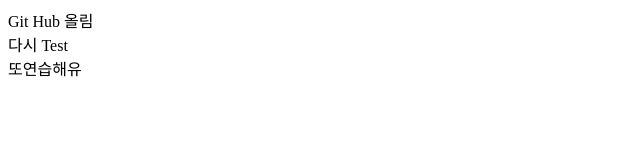
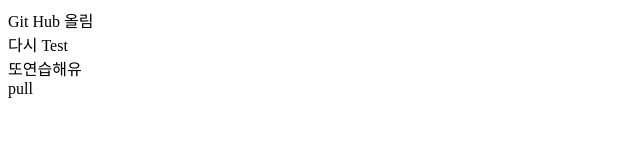
Before and after one commit to HeoDanBee/open, a plain HTML site: page index.html in a window 1280 px wide. Shown: the full height of the page, 0-640 px from the left. Drawn offline with Linux system fonts and the light colour scheme.

Commit message:
ver04_index.html 태그 추가

```diff
--- a/index.html
+++ b/index.html
@@ -4,5 +4,6 @@
 		<div>Git Hub 올림</div>
 		<div>다시 Test</div>
 		<div>또연습해유</div>
+		<div>pull</div>
 	</body>
 </html>
```
